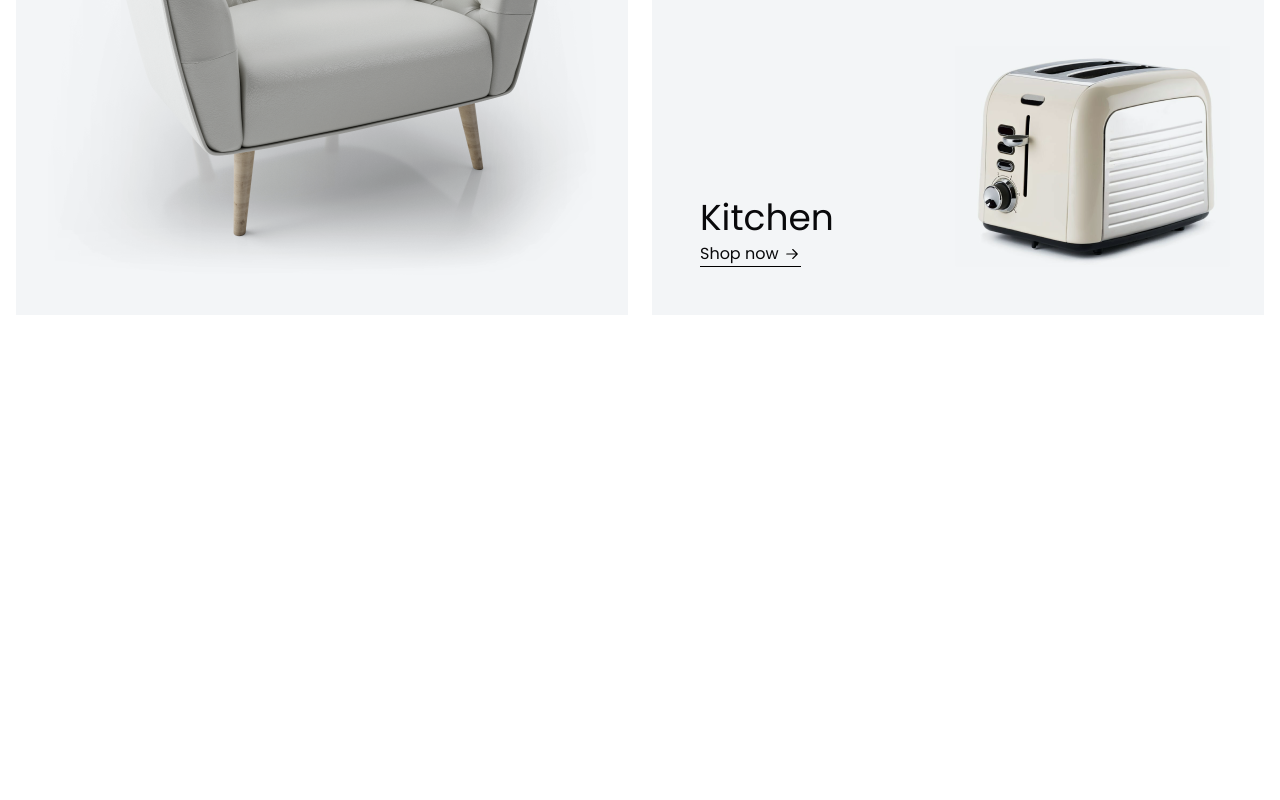
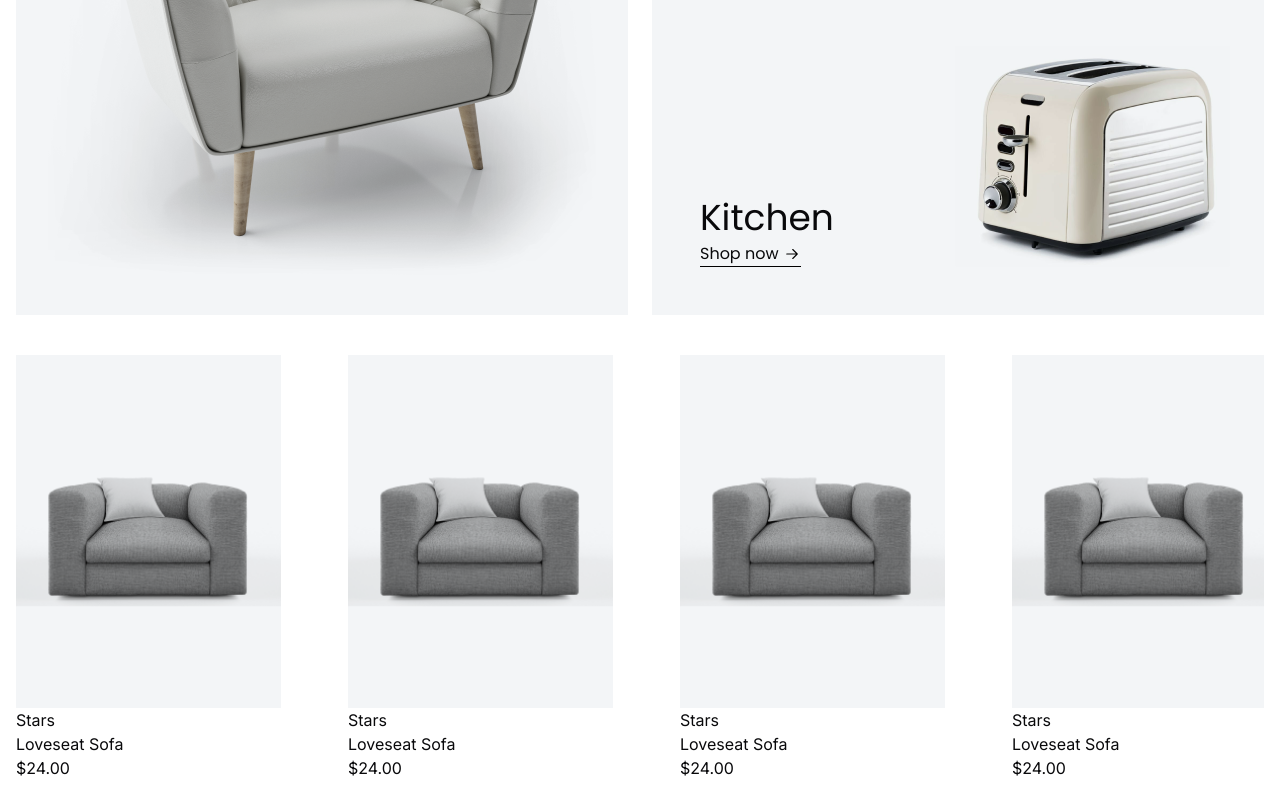
Before and after one commit to afridiwhatever/elegant-furnitures, a Next.js app: page / in a window 1280 px wide. Shown: the part 1429-2229 px from the top of the page. Before the commit the page ends 1744 px from the top, so only its background shows below. Built offline with nearby package versions, Linux system fonts and the light colour scheme.

Commit message:
scrollable newarrivals section layout done

```diff
--- a/src/app/globals.css
+++ b/src/app/globals.css
@@ -80,3 +80,24 @@
 body {
   padding-top: 120px;
 }
+
+/* Target the container with horizontal scrollbar */
+.overflow-x-auto::-webkit-scrollbar {
+  height: 8px;
+}
+
+/* Track */
+.overflow-x-auto::-webkit-scrollbar-track {
+  background: #f1f1f1; /* Color of the scrollbar track */
+}
+
+/* Handle */
+.overflow-x-auto::-webkit-scrollbar-thumb {
+  background: #888; /* Color of the scrollbar handle */
+  border-radius: 6px; /* Rounded corners of the scrollbar handle */
+}
+
+/* Handle on hover */
+.overflow-x-auto::-webkit-scrollbar-thumb:hover {
+  background: #555; /* Color of the scrollbar handle on hover */
+}
--- a/src/app/page.tsx
+++ b/src/app/page.tsx
@@ -3,14 +3,18 @@ import MaxWidthWrapper from "@/components/MaxWidthWrapper";
 import HeroSectionSlider from "@/components/HeroSectionSlider";
 import About from "@/components/About";
 import Categories from "@/components/Categories";
+import NewArrivals from "@/components/NewArrivals";
 
 const HomePage = () => {
   return (
     <>
-      <MaxWidthWrapper>
+      <MaxWidthWrapper className="">
         <HeroSectionSlider />
         <About />
         <Categories />
+        <div className="overflow-x-auto pb-5">
+          <NewArrivals />
+        </div>
       </MaxWidthWrapper>
     </>
   );
--- /dev/null
+++ b/src/components/NewArrivals.tsx
@@ -0,0 +1,20 @@
+import React from "react";
+import ProductCard from "./ProductCard";
+
+const NewArrivals = () => {
+  return (
+    <div className=" mt-10 flex gap-8">
+      <ProductCard />
+      <ProductCard />
+      <ProductCard />
+      <ProductCard />
+      <ProductCard />
+      <ProductCard />
+      <ProductCard />
+      <ProductCard />
+      <ProductCard />
+    </div>
+  );
+};
+
+export default NewArrivals;
--- /dev/null
+++ b/src/components/ProductCard.tsx
@@ -0,0 +1,22 @@
+import React from "react";
+import Image from "next/image";
+
+const ProductCard = () => {
+  return (
+    <div>
+      <div className="w-[300px]">
+        <Image
+          src="/products/loveseat_sofa.png"
+          height={360}
+          width={265}
+          alt="loveseat_sofa_product"
+        />
+      </div>
+      <span>Stars</span>
+      <h4>Loveseat Sofa</h4>
+      <p>$24.00</p>
+    </div>
+  );
+};
+
+export default ProductCard;
```
Also changed, not shown: public/products/loveseat_sofa.png (added).
